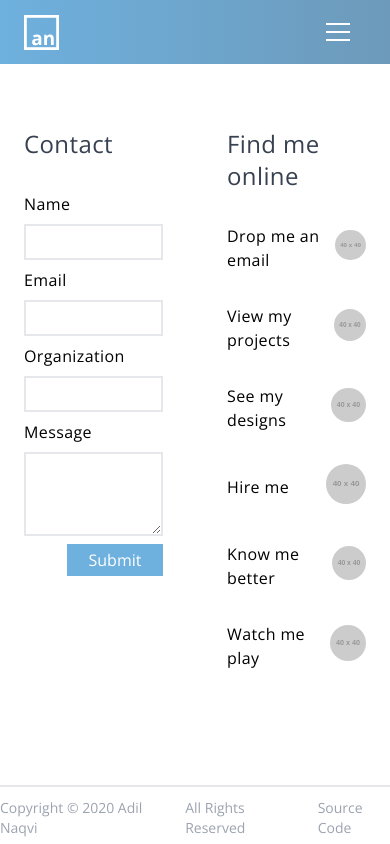
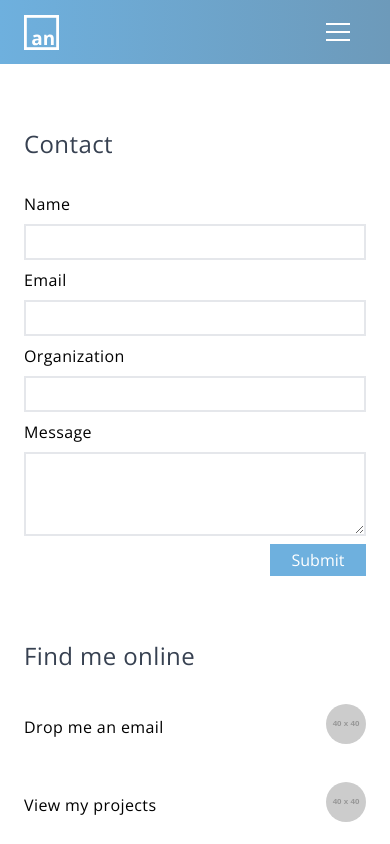
Before and after one commit to notadilnaqvi/adilnaqvi.com, a Next.js app: page /contact in a window 390 px wide. Shown: the top 844 px of the page. Built offline with nearby package versions, Linux system fonts and the light colour scheme.

Commit message:
style: fix layout

```diff
--- a/components/layout/layout.js
+++ b/components/layout/layout.js
@@ -7,7 +7,9 @@ function Layout({ children }) {
 		<React.Fragment>
 			<Header />
 			<main className='pt-16 w-full tracking-wide flex justify-center min-h-[93vh]'>
-				<div className='max-w-[1024px] w-full px-6'>{children}</div>
+				<div className='max-w-[1024px] w-full px-6 pb-16'>
+					{children}
+				</div>
 			</main>
 			<Footer />
 		</React.Fragment>
--- a/pages/contact.js
+++ b/pages/contact.js
@@ -19,7 +19,7 @@ export default function Contact({ params }) {
 	};
 
 	return (
-		<div className='grid grid-cols-2 gap-16 pt-16'>
+		<div className='grid grid-cols-1 md:grid-cols-2 gap-16 pt-16'>
 			<section className='w-full'>
 				<h1 className='text-2xl text-gray-700 mb-8'>Contact</h1>
 				<form className='flex flex-col space-y-2'>
```
